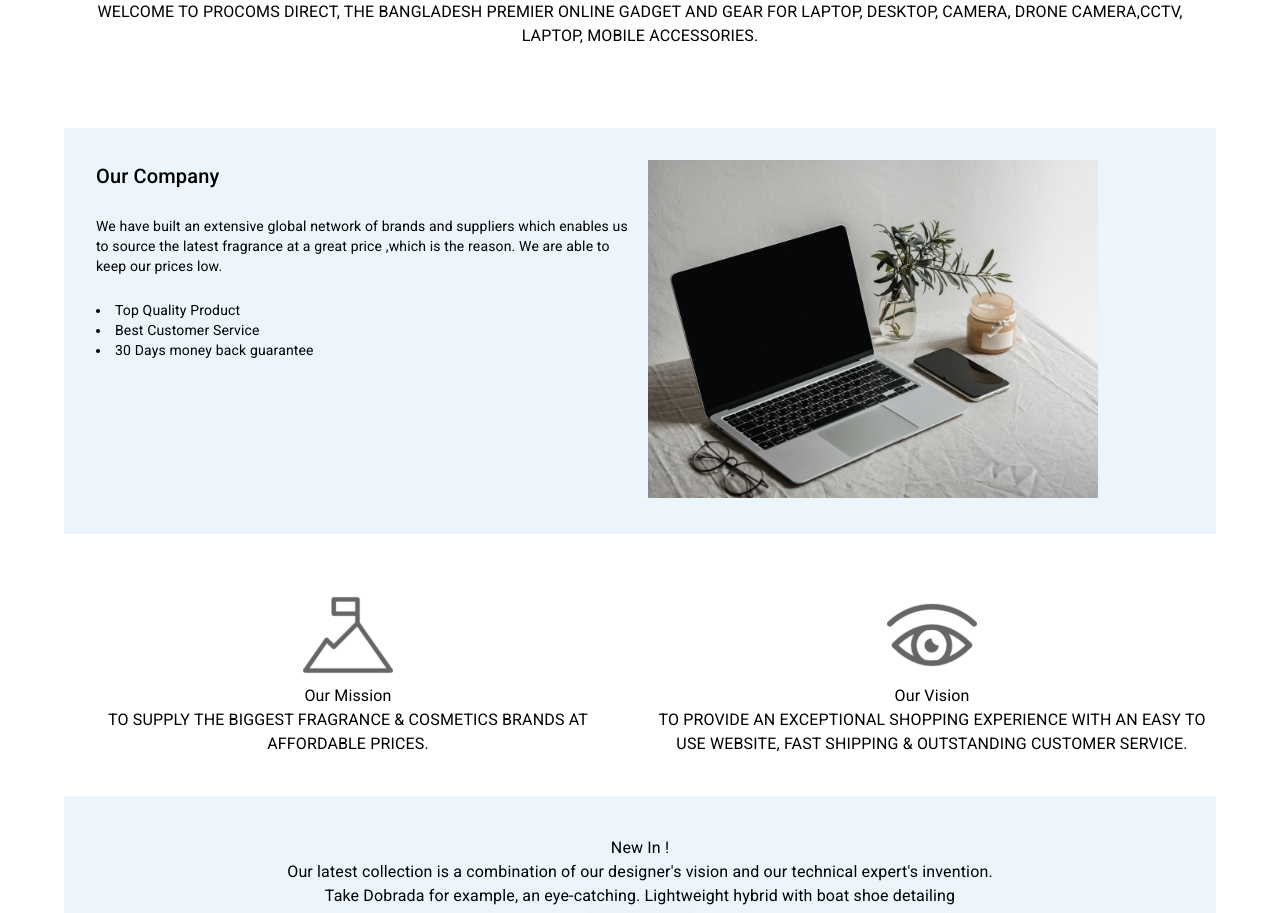
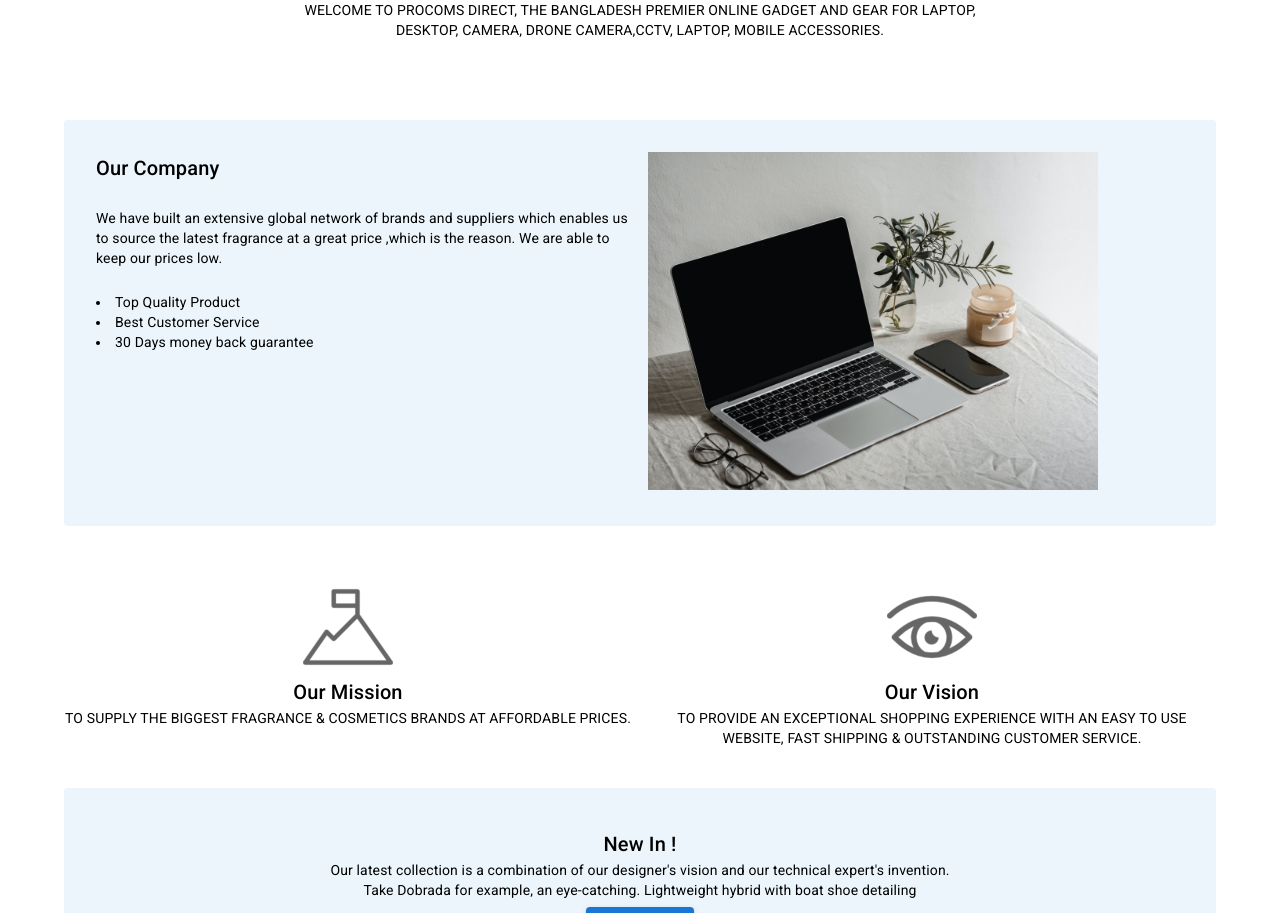
Before and after one commit to Didar2255/procoms, a React (Create React App) app: page /aboutus in a window 1280 px wide. Shown: the part 160-1073 px from the top of the page. Built offline with nearby package versions, Linux system fonts and the light colour scheme; no server answers; what react-swipeable-views-utils would draw is missing.

Commit message:
modify about section

```diff
--- a/src/Pages/sharedPages/AboutUs/AboutUs.js
+++ b/src/Pages/sharedPages/AboutUs/AboutUs.js
@@ -14,9 +14,9 @@ const AboutUs = () => {
           </Typography>
         </Box>
         <Box sx={{ textAlign: 'center', p: 3 }}>
-          <Typography>WELCOME TO PROCOMS DIRECT, THE BANGLADESH PREMIER ONLINE GADGET AND GEAR FOR LAPTOP, DESKTOP, CAMERA, DRONE CAMERA,CCTV, LAPTOP, MOBILE ACCESSORIES.</Typography>
+          <Typography variant='body2'>WELCOME TO PROCOMS DIRECT, THE BANGLADESH PREMIER ONLINE GADGET AND GEAR FOR LAPTOP,<br /> DESKTOP, CAMERA, DRONE CAMERA,CCTV, LAPTOP, MOBILE ACCESSORIES.</Typography>
         </Box>
-        <Box sx={{ flexGrow: 1, my: 7, backgroundColor: '#EBF5FB ', p: 4 }}>
+        <Box sx={{ flexGrow: 1, my: 7, backgroundColor: '#EBF5FB ', p: 4, borderRadius: 1 }}>
           <Grid container spacing={2}>
             <Grid item xs={12} sm={12} md={6}>
               <Box>
@@ -39,22 +39,22 @@ const AboutUs = () => {
             <Grid item xs={12} sm={12} md={6}>
               <Box>
                 <img src={mission} alt="" />
-                <Typography>Our Mission</Typography>
-                <Typography>TO SUPPLY THE BIGGEST FRAGRANCE & COSMETICS BRANDS AT AFFORDABLE PRICES.</Typography>
+                <Typography variant='h6'>Our Mission</Typography>
+                <Typography variant='body2'>TO SUPPLY THE BIGGEST FRAGRANCE & COSMETICS BRANDS AT AFFORDABLE PRICES.</Typography>
               </Box>
             </Grid>
             <Grid item xs={12} sm={12} md={6}>
               <Box >
                 <img src={vision} alt="" />
-                <Typography>Our Vision</Typography>
-                <Typography>TO PROVIDE AN EXCEPTIONAL SHOPPING EXPERIENCE WITH AN EASY TO USE WEBSITE, FAST SHIPPING & OUTSTANDING CUSTOMER SERVICE.</Typography>
+                <Typography variant='h6'>Our Vision</Typography>
+                <Typography variant='body2'>TO PROVIDE AN EXCEPTIONAL SHOPPING EXPERIENCE WITH AN EASY TO USE WEBSITE, FAST SHIPPING & OUTSTANDING CUSTOMER SERVICE.</Typography>
               </Box>
             </Grid>
           </Grid>
         </Box>
-        <Box sx={{ textAlign: 'center', mt: 5, p: 5, lineHeight: 3, backgroundColor: '#EBF5FB' }}>
-          <Typography>New In !</Typography>
-          <Typography>Our latest collection is a combination of our designer's vision and our technical expert's invention. <br /> Take Dobrada for example, an eye-catching. Lightweight hybrid with boat shoe detailing </Typography>
+        <Box sx={{ textAlign: 'center', mt: 5, p: 5, lineHeight: 3, backgroundColor: '#EBF5FB', borderRadius: 1 }}>
+          <Typography variant='h6'>New In !</Typography>
+          <Typography variant='body2'>Our latest collection is a combination of our designer's vision and our technical expert's invention. <br /> Take Dobrada for example, an eye-catching. Lightweight hybrid with boat shoe detailing </Typography>
           <Link to=''>
             <Button variant='contained' sx={{ color: 'white' }}>Shop Now</Button>
           </Link>
```
